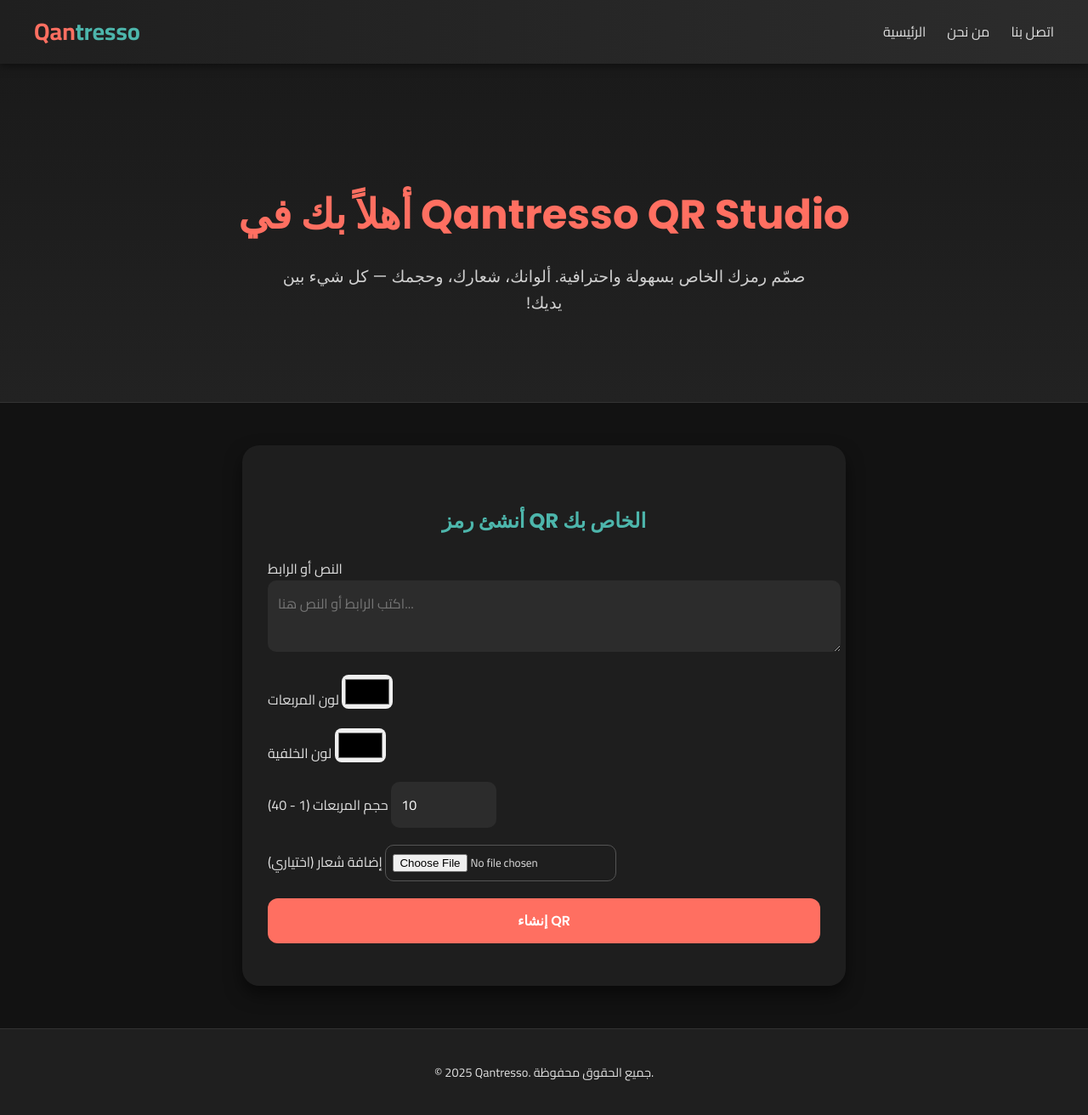
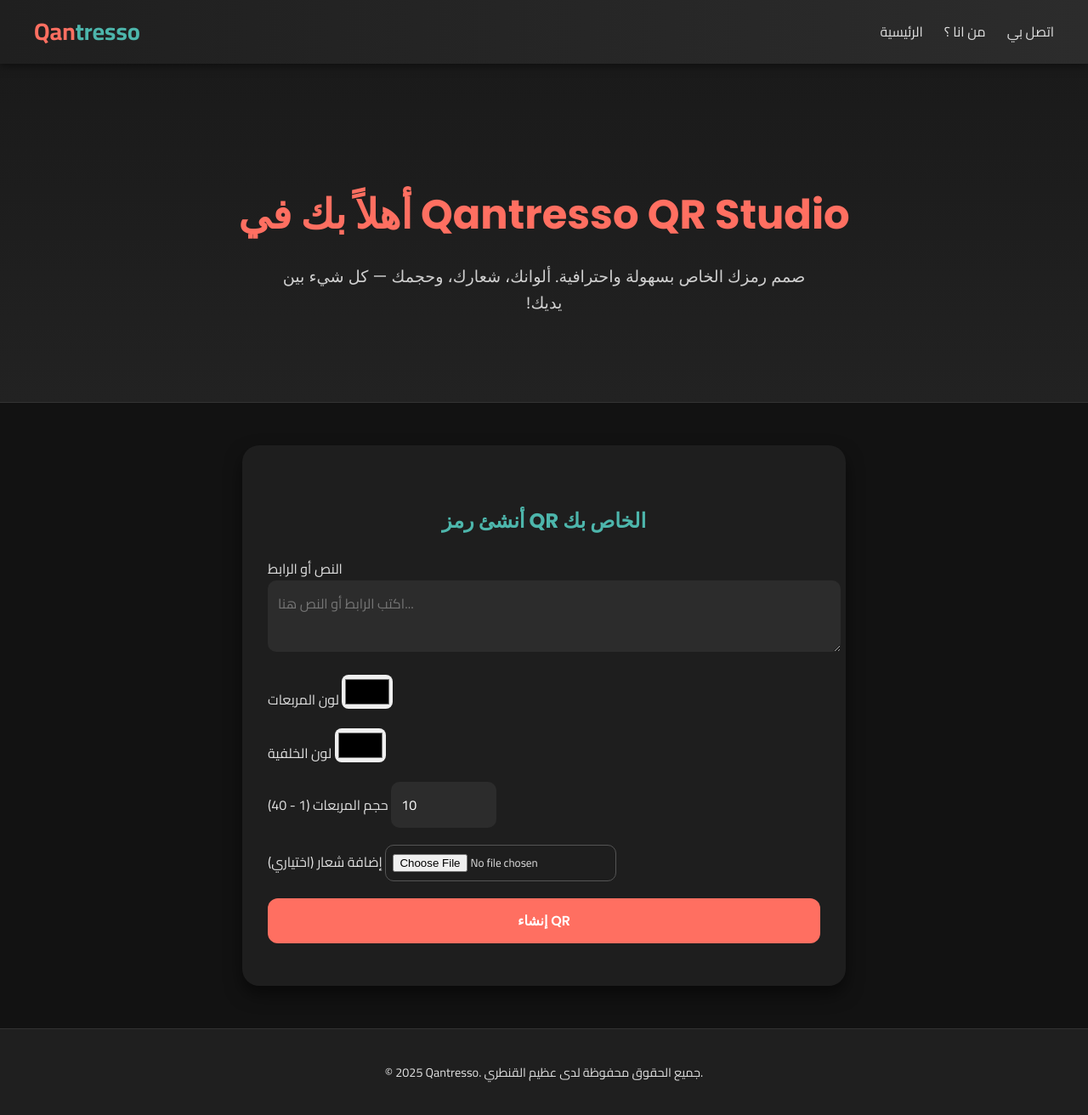
Before and after one commit to elqan3/qan3qr, a Django app: page / in a window 1280 px wide. Shown: the whole page at 85% size. Run offline with Django 5.2, Linux system fonts and the light colour scheme.

Commit message:
Modify footer text in index.html
Updated the footer text to include the name 'عظيم القنطري'.

```diff
--- a/qrapp/templates/qrapp/index.html
+++ b/qrapp/templates/qrapp/index.html
@@ -19,8 +19,8 @@
     <nav>
         <ul>
             <li><a href="{% url 'home' %}">الرئيسية</a></li>
-            <li><a href="{% url 'about' %}">من نحن</a></li>
-            <li><a href="{% url 'contact' %}">اتصل بنا</a></li>
+            <li><a href="{% url 'about' %}">من انا ؟ </a></li>
+            <li><a href="{% url 'contact' %}">اتصل بي</a></li>
         </ul>
     </nav>
 </header>
@@ -28,7 +28,7 @@
 <!-- القسم الترحيبي -->
 <section class="hero">
     <h1>أهلاً بك في Qantresso QR Studio</h1>
-    <p class="rtl-text">صمّم رمزك الخاص بسهولة واحترافية. ألوانك، شعارك، وحجمك — كل شيء بين يديك!</p>
+    <p class="rtl-text">صمم رمزك الخاص بسهولة واحترافية. ألوانك، شعارك، وحجمك — كل شيء بين يديك!</p>
 </section>
 
 <!-- قسم إنشاء QR -->
@@ -77,7 +77,7 @@
 
 <!-- الفوتر -->
 <footer>
-    <p>&copy; 2025 Qantresso. جميع الحقوق محفوظة.</p>
+    <p>&copy; 2025 Qantresso.  جميع الحقوق محفوظة لدى عظيم القنطري.</p>
 </footer>
 
 </body>
```
